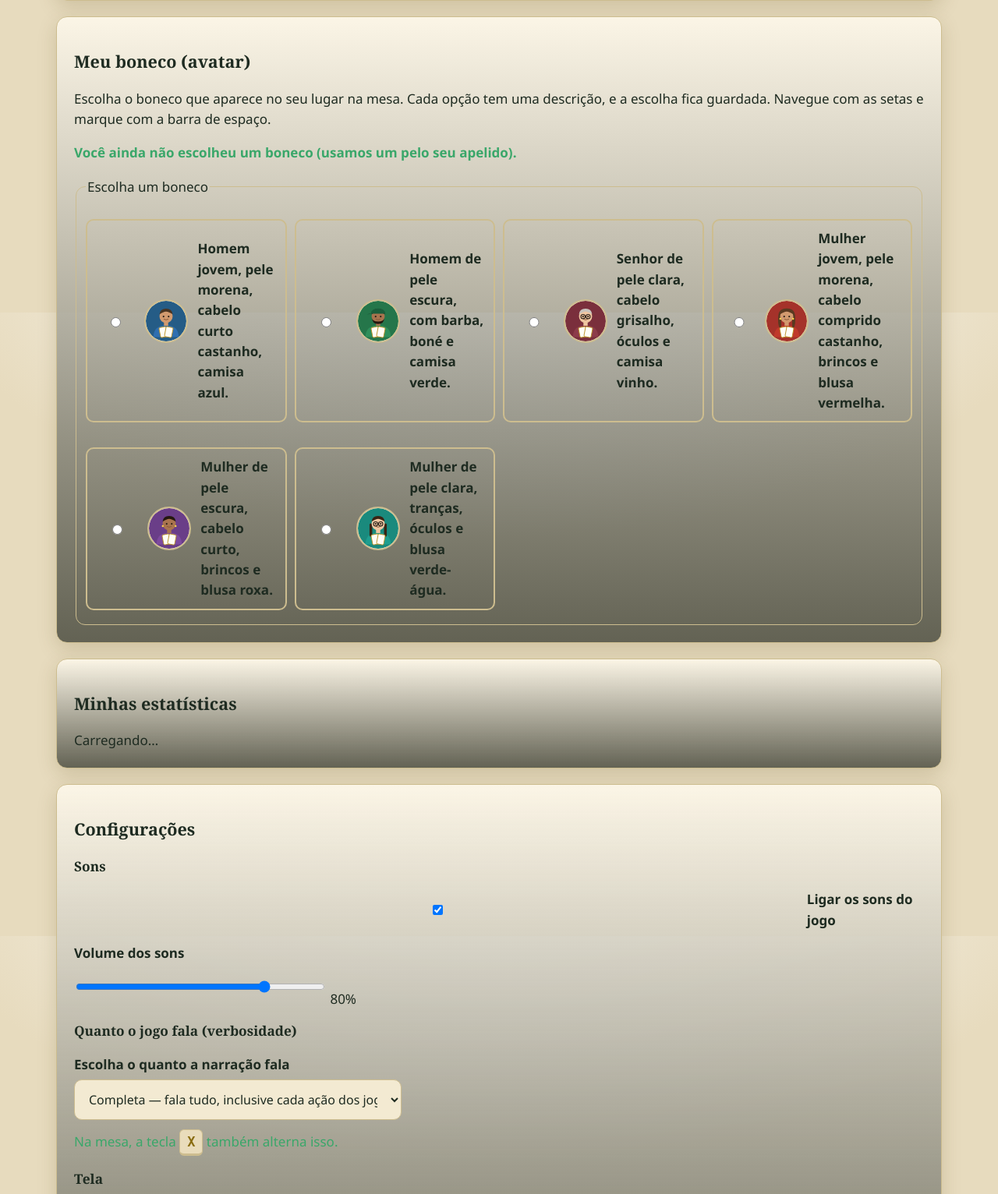
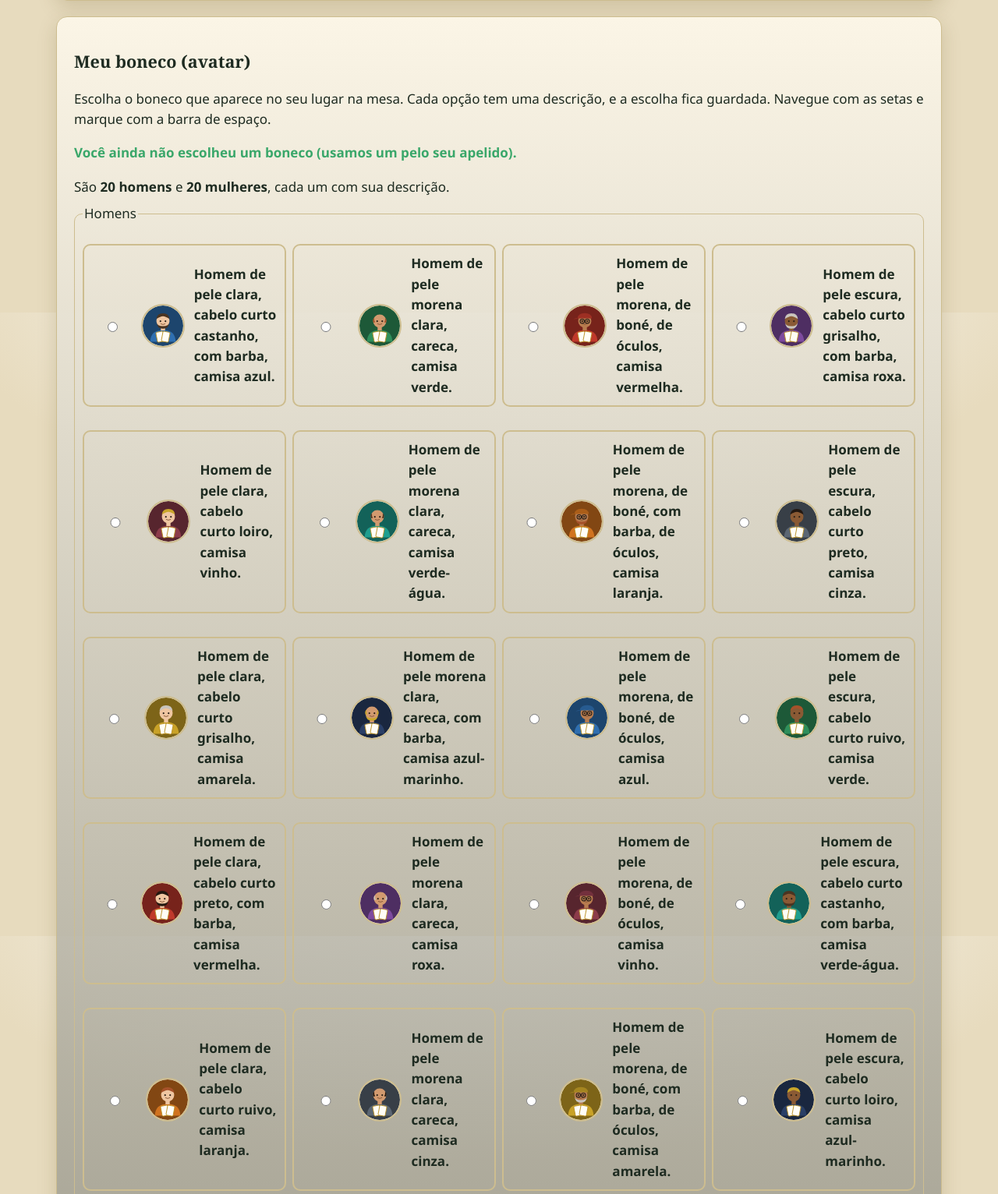
Before and after one commit to xandentro1-collab/poker-acessivel, a Flask app: template web/templates/perfil.html in a window 1280 px wide. Shown: the part 399-1931 px from the top of the page at 78% size. Run offline with Flask 3, Linux system fonts and the light colour scheme; the template is opened without the code that fills it, so the values that code supplies are empty; some libraries are stand-ins or nearby versions.

Commit message:
v0.35: amplia para 40 bonecos (20 homens + 20 mulheres) via gerador
- avatares.js: gerador com pools (4 tons de pele, 5 cores de cabelo, 10 camisas)
  e estilos (curto, careca, bone, comprido, tranças, coque, rabo de cavalo) +
  barba/óculos/brincos. Produz 20 homens + 20 mulheres, cada um com DESCRIÇÃO
  automática para o leitor de tela. Verificado: 40 descrições únicas.
- app.py: AVATARES_VALIDOS = m1..m20 + f1..f20.
- perfil.html: opções agora em dois grupos acessíveis (Homens / Mulheres).

75 testes, ruff limpo, JS validado (esprima).

Co-Authored-By: Claude Opus 4.8 <noreply@anthropic.com>

```diff
--- a/server/app.py
+++ b/server/app.py
@@ -1135,7 +1135,7 @@ def api_pref_avisar_set():
 
 
 # ---- preferência: boneco (avatar) escolhido pelo jogador ----
-AVATARES_VALIDOS = {"m1", "m2", "m3", "f1", "f2", "f3"}
+AVATARES_VALIDOS = ({f"m{i}" for i in range(1, 21)} | {f"f{i}" for i in range(1, 21)})
 
 
 @app.get("/api/preferencias/avatar")
--- a/web/static/avatares.js
+++ b/web/static/avatares.js
@@ -1,11 +1,36 @@
-/* Bonecos (avatares) dos jogadores: um conjunto fixo de opções, homens e mulheres
-   em igual quantidade. Cada um tem uma DESCRIÇÃO para o leitor de tela. O jogador
-   escolhe o seu no Perfil; na mesa, o assento mostra o boneco escolhido.
-   Usado tanto na mesa (poker.js) quanto na tela de escolha (perfil.html). */
+/* Bonecos (avatares) dos jogadores. Um GERADOR monta 20 homens + 20 mulheres,
+   variando pele, cabelo, cor, acessórios e camisa — cada um com uma DESCRIÇÃO
+   automática para o leitor de tela. O jogador escolhe o seu no Perfil; na mesa,
+   o assento mostra o boneco escolhido. Usado por poker.js e perfil.html. */
 (function () {
   "use strict";
 
-  var PELE = { clara: "#efc6a1", media: "#d29a6f", escura: "#a9744e" };
+  var PELE = [
+    { nome: "pele clara", cor: "#efc6a1" },
+    { nome: "pele morena clara", cor: "#d29a6f" },
+    { nome: "pele morena", cor: "#b87c4f" },
+    { nome: "pele escura", cor: "#8a5a34" },
+  ];
+  var CABELO = [
+    { nome: "castanho", cor: "#4a3421" },
+    { nome: "preto", cor: "#241810" },
+    { nome: "loiro", cor: "#caa62a" },
+    { nome: "ruivo", cor: "#a6522a" },
+    { nome: "grisalho", cor: "#c9c4bd" },
+  ];
+  var CAMISA = [
+    { nome: "azul", cor: "#2f6fb0" }, { nome: "verde", cor: "#2f8f5b" },
+    { nome: "vermelha", cor: "#c0392b" }, { nome: "roxa", cor: "#7d4a9e" },
+    { nome: "vinho", cor: "#8c3b4a" }, { nome: "verde-água", cor: "#1f9e8f" },
+    { nome: "laranja", cor: "#d1731f" }, { nome: "cinza", cor: "#5b6673" },
+    { nome: "amarela", cor: "#c9a227" }, { nome: "azul-marinho", cor: "#2a3f66" },
+  ];
+
+  function escurecer(hex, f) {
+    var n = parseInt(hex.slice(1), 16);
+    return "rgb(" + Math.round(((n >> 16) & 255) * f) + ","
+      + Math.round(((n >> 8) & 255) * f) + "," + Math.round((n & 255) * f) + ")";
+  }
 
   function cartas() {
     return '<g stroke="#b98f22" stroke-width="0.8">'
@@ -14,78 +39,96 @@
       + '</g>';
   }
 
-  // Monta o SVG a partir das características (f).
+  // Monta o SVG a partir das características (f: bg, shirt, skin, estilo, hairColor,
+  // beard, glasses, earrings, cap).
   function construir(f) {
-    var s = '<svg viewBox="0 0 48 48" aria-hidden="true" focusable="false">';
+    var hc = f.hairColor, s = '<svg viewBox="0 0 48 48" aria-hidden="true" focusable="false">';
     s += '<circle cx="24" cy="24" r="24" fill="' + f.bg + '"/>';
-    s += '<path d="M9 43 Q9 29 24 29 Q39 29 39 43 Z" fill="' + f.shirt + '"/>';    // ombros/camisa
-    s += '<rect x="21.5" y="23.5" width="5" height="6" fill="' + f.skin + '"/>';   // pescoço
-    // cabelo comprido (atrás da cabeça, desenhado antes)
-    if (f.hair === "comprido") {
-      s += '<path d="M14 19 Q13 31 17.5 34 L17.5 20 Q17.5 12 24 12 Q30.5 12 30.5 20 L30.5 34 Q35 31 34 19 Q34 9 24 9 Q14 9 14 19 Z" fill="' + f.hairColor + '"/>';
+    s += '<path d="M9 43 Q9 29 24 29 Q39 29 39 43 Z" fill="' + f.shirt + '"/>';
+    s += '<rect x="21.5" y="23.5" width="5" height="6" fill="' + f.skin + '"/>';
+    // cabelo/estilo ATRÁS da cabeça
+    if (f.estilo === "comprido") {
+      s += '<path d="M14 19 Q13 31 17.5 34 L17.5 20 Q17.5 12 24 12 Q30.5 12 30.5 20 L30.5 34 Q35 31 34 19 Q34 9 24 9 Q14 9 14 19 Z" fill="' + hc + '"/>';
+    } else if (f.estilo === "trancas") {
+      s += '<rect x="13.8" y="18" width="3.2" height="16" rx="1.6" fill="' + hc + '"/>';
+      s += '<rect x="31" y="18" width="3.2" height="16" rx="1.6" fill="' + hc + '"/>';
+    } else if (f.estilo === "rabo") {
+      s += '<path d="M30 13.5 Q37.5 16 36.5 24.5 Q34.5 31 30 31 Q34.5 24 31 17.5 Z" fill="' + hc + '"/>';
+    } else if (f.estilo === "coque") {
+      s += '<circle cx="24" cy="9" r="3.5" fill="' + hc + '"/>';
     }
-    if (f.hair === "trancas") {
-      s += '<rect x="13.8" y="18" width="3.2" height="16" rx="1.6" fill="' + f.hairColor + '"/>';
-      s += '<rect x="31" y="18" width="3.2" height="16" rx="1.6" fill="' + f.hairColor + '"/>';
+    s += '<circle cx="24" cy="18.5" r="7.8" fill="' + f.skin + '"/>';   // cabeça
+    // cabelo no topo
+    if (f.estilo === "careca") {
+      s += '<path d="M16.4 20 Q15.4 16 17.6 14.6 Q17.2 18 18.6 20 Z" fill="' + hc + '"/>';
+      s += '<path d="M31.6 20 Q32.6 16 30.4 14.6 Q30.8 18 29.4 20 Z" fill="' + hc + '"/>';
+    } else if (f.estilo !== "bone") {
+      s += '<path d="M16.2 16 Q17 9.3 24 9.3 Q31 9.3 31.8 16 Q27 12.6 24 12.6 Q21 12.6 16.2 16 Z" fill="' + hc + '"/>';
     }
-    s += '<circle cx="24" cy="18.5" r="7.8" fill="' + f.skin + '"/>';              // cabeça
-    // cabelo no topo (curto/grisalho/comprido/tranças)
-    if (["curto", "grisalho", "comprido", "trancas"].indexOf(f.hair) >= 0) {
-      s += '<path d="M16.2 16 Q17 9.3 24 9.3 Q31 9.3 31.8 16 Q27 12.6 24 12.6 Q21 12.6 16.2 16 Z" fill="' + f.hairColor + '"/>';
-    }
-    if (f.hair === "coque") {
-      s += '<circle cx="24" cy="9.2" r="3.2" fill="' + f.hairColor + '"/>';
-      s += '<path d="M16.2 16 Q17 10 24 10 Q31 10 31.8 16 Q27 13 24 13 Q21 13 16.2 16 Z" fill="' + f.hairColor + '"/>';
-    }
-    if (f.cap) {   // boné
+    if (f.estilo === "bone") {
       s += '<path d="M15.5 15.2 Q16 9 24 9 Q32 9 32.5 15.2 Z" fill="' + f.cap + '"/>';
       s += '<path d="M15.8 15.2 L10.5 16.4 Q13.5 14.4 16 15 Z" fill="' + f.cap + '"/>';
     }
-    if (f.beard) {  // barba
-      s += '<path d="M16.6 19.5 Q17 27.5 24 27.5 Q31 27.5 31.4 19.5 Q31 24.5 24 24.5 Q17 24.5 16.6 19.5 Z" fill="' + f.hairColor + '"/>';
+    if (f.beard) {
+      s += '<path d="M16.6 19.5 Q17 27.5 24 27.5 Q31 27.5 31.4 19.5 Q31 24.5 24 24.5 Q17 24.5 16.6 19.5 Z" fill="' + hc + '"/>';
     }
-    // olhos + sorriso
     s += '<circle cx="21" cy="18.6" r="1" fill="#2a2018"/><circle cx="27" cy="18.6" r="1" fill="#2a2018"/>';
     s += '<path d="M21.5 21.8 Q24 23.4 26.5 21.8" fill="none" stroke="#8a5a3a" stroke-width="0.9" stroke-linecap="round"/>';
-    if (f.glasses) {   // óculos
-      s += '<g fill="none" stroke="#2a2018" stroke-width="1">'
-        + '<circle cx="21" cy="18.6" r="2.5"/><circle cx="27" cy="18.6" r="2.5"/>'
-        + '<line x1="23.5" y1="18.6" x2="24.5" y2="18.6"/></g>';
+    if (f.glasses) {
+      s += '<g fill="none" stroke="#2a2018" stroke-width="1"><circle cx="21" cy="18.6" r="2.5"/><circle cx="27" cy="18.6" r="2.5"/><line x1="23.5" y1="18.6" x2="24.5" y2="18.6"/></g>';
     }
-    if (f.earrings) {  // brincos
+    if (f.earrings) {
       s += '<circle cx="16.4" cy="21.2" r="1.1" fill="#ffd54a"/><circle cx="31.6" cy="21.2" r="1.1" fill="#ffd54a"/>';
     }
-    s += cartas();
-    s += '</svg>';
-    return s;
+    return s + cartas() + '</svg>';
   }
 
-  // Conjunto: 3 homens + 3 mulheres. Descrições pensadas para o leitor de tela.
-  var LISTA = [
-    { id: "m1", genero: "homem", rotulo: "Rapaz de cabelo curto",
-      desc: "Homem jovem, pele morena, cabelo curto castanho, camisa azul.",
-      f: { bg: "#255c86", shirt: "#2f6fb0", skin: PELE.media, hair: "curto", hairColor: "#4a3421" } },
-    { id: "m2", genero: "homem", rotulo: "Homem de barba e boné",
-      desc: "Homem de pele escura, com barba, boné e camisa verde.",
-      f: { bg: "#25764a", shirt: "#2f8f5b", skin: PELE.escura, hair: "curto", hairColor: "#241810", beard: true, cap: "#1c5f3c" } },
-    { id: "m3", genero: "homem", rotulo: "Senhor grisalho de óculos",
-      desc: "Senhor de pele clara, cabelo grisalho, óculos e camisa vinho.",
-      f: { bg: "#7a2f3c", shirt: "#8c3b4a", skin: PELE.clara, hair: "grisalho", hairColor: "#c9c4bd", glasses: true } },
-    { id: "f1", genero: "mulher", rotulo: "Moça de cabelo comprido",
-      desc: "Mulher jovem, pele morena, cabelo comprido castanho, brincos e blusa vermelha.",
-      f: { bg: "#a5322a", shirt: "#c0392b", skin: PELE.media, hair: "comprido", hairColor: "#5a3a20", earrings: true } },
-    { id: "f2", genero: "mulher", rotulo: "Mulher de cabelo curto",
-      desc: "Mulher de pele escura, cabelo curto, brincos e blusa roxa.",
-      f: { bg: "#6a3e88", shirt: "#7d4a9e", skin: PELE.escura, hair: "curto", hairColor: "#241810", earrings: true } },
-    { id: "f3", genero: "mulher", rotulo: "Moça de tranças e óculos",
-      desc: "Mulher de pele clara, tranças, óculos e blusa verde-água.",
-      f: { bg: "#1a8a7d", shirt: "#1f9e8f", skin: PELE.clara, hair: "trancas", hairColor: "#3a2414", glasses: true } },
-  ];
+  function homem(i, pele, cor, camisa, estilo, barba, oculos) {
+    var f = { bg: escurecer(camisa.cor, 0.62), shirt: camisa.cor, skin: pele.cor,
+      estilo: estilo, hairColor: cor.cor, beard: barba, glasses: oculos,
+      cap: escurecer(camisa.cor, 0.82) };
+    var est = estilo === "careca" ? "careca"
+      : estilo === "bone" ? "de boné"
+      : "cabelo curto " + cor.nome;
+    var desc = "Homem de " + pele.nome + ", " + est
+      + (barba ? ", com barba" : "") + (oculos ? ", de óculos" : "")
+      + ", camisa " + camisa.nome + ".";
+    return { id: "m" + (i + 1), genero: "homem", rotulo: "Homem " + (i + 1), desc: desc, f: f };
+  }
 
-  var MAPA = {};
+  function mulher(j, pele, cor, camisa, estilo, brincos, oculos) {
+    var f = { bg: escurecer(camisa.cor, 0.62), shirt: camisa.cor, skin: pele.cor,
+      estilo: estilo, hairColor: cor.cor, beard: false, glasses: oculos, earrings: brincos };
+    var est = estilo === "comprido" ? "cabelo comprido " + cor.nome
+      : estilo === "curto" ? "cabelo curto " + cor.nome
+      : estilo === "trancas" ? "tranças " + cor.nome
+      : estilo === "coque" ? "cabelo " + cor.nome + " preso em coque"
+      : "rabo de cavalo " + cor.nome;
+    var desc = "Mulher de " + pele.nome + ", " + est
+      + (brincos ? ", com brincos" : "") + (oculos ? ", de óculos" : "")
+      + ", blusa " + camisa.nome + ".";
+    return { id: "f" + (j + 1), genero: "mulher", rotulo: "Mulher " + (j + 1), desc: desc, f: f };
+  }
+
+  function gerar() {
+    var lista = [], i;
+    var estH = ["curto", "careca", "bone", "curto"];
+    var estM = ["comprido", "curto", "trancas", "coque", "rabo"];
+    for (i = 0; i < 20; i++) {
+      lista.push(homem(i, PELE[i % 4], CABELO[(i * 3) % 5], CAMISA[i % 10],
+        estH[i % estH.length], (i % 3 === 0), (i % 4 === 2)));
+    }
+    for (i = 0; i < 20; i++) {
+      lista.push(mulher(i, PELE[(i + 1) % 4], CABELO[(i * 2 + 1) % 5], CAMISA[(i + 3) % 10],
+        estM[i % estM.length], (i % 2 === 0), (i % 5 === 3)));
+    }
+    return lista;
+  }
+
+  var LISTA = gerar(), MAPA = {};
   LISTA.forEach(function (a) { a.svg = construir(a.f); MAPA[a.id] = a; });
 
-  // Fallback determinístico pelo nome (para bots e para quem ainda não escolheu).
+  // Fallback determinístico pelo nome (bots e quem ainda não escolheu).
   function porNome(nome) {
     var h = 0, s = String(nome || "?");
     for (var i = 0; i < s.length; i++) h = (h * 31 + s.charCodeAt(i)) % LISTA.length;
--- a/web/templates/perfil.html
+++ b/web/templates/perfil.html
@@ -15,13 +15,9 @@
   <p>Escolha o boneco que aparece no seu lugar na mesa. Cada opção tem uma descrição,
      e a escolha fica guardada. Navegue com as setas e marque com a barra de espaço.</p>
   <p id="avatar-atual-desc" role="status" aria-live="polite" class="form-ok" style="font-weight:700;min-height:1.1em"></p>
-  <fieldset style="border:1px solid var(--borda);border-radius:12px;padding:12px;margin-top:8px">
-    <legend>Escolha um boneco</legend>
-    <div id="avatar-opcoes" role="radiogroup" aria-label="Bonecos disponíveis"
-         style="display:grid;grid-template-columns:repeat(auto-fit,minmax(230px,1fr));gap:10px">
-      <p>Carregando bonecos…</p>
-    </div>
-  </fieldset>
+  <p style="margin:6px 0 0">São <strong>20 homens</strong> e <strong>20 mulheres</strong>, cada
+     um com sua descrição.</p>
+  <div id="avatar-opcoes" style="margin-top:8px"><p>Carregando bonecos…</p></div>
 </div>
 
 <div class="cartao" aria-label="Minhas estatísticas">
@@ -250,8 +246,7 @@
     }).catch(function () {});
   }
 
-  cont.innerHTML = "";
-  Avatares.lista.forEach(function (a) {
+  function opcao(a) {
     var lab = document.createElement("label");
     lab.className = "avatar-opcao"; lab.setAttribute("data-id", a.id);
     var radio = document.createElement("input");
@@ -263,7 +258,18 @@
     var txt = document.createElement("span");
     txt.textContent = a.desc;
     lab.appendChild(radio); lab.appendChild(prev); lab.appendChild(txt);
-    cont.appendChild(lab);
+    return lab;
+  }
+  cont.innerHTML = "";
+  [["homem", "Homens"], ["mulher", "Mulheres"]].forEach(function (g) {
+    var fs = document.createElement("fieldset");
+    fs.style.cssText = "border:1px solid var(--borda);border-radius:10px;padding:10px;margin:0 0 12px";
+    var leg = document.createElement("legend"); leg.textContent = g[1]; fs.appendChild(leg);
+    var grid = document.createElement("div");
+    grid.style.cssText = "display:grid;grid-template-columns:repeat(auto-fit,minmax(230px,1fr));gap:8px";
+    Avatares.lista.filter(function (a) { return a.genero === g[0]; })
+      .forEach(function (a) { grid.appendChild(opcao(a)); });
+    fs.appendChild(grid); cont.appendChild(fs);
   });
 
   fetch("/api/preferencias/avatar").then(function (r) { return r.json(); }).then(function (j) {
```
Also changed, not shown: MUDANCAS.md (+15 -17 lines).
